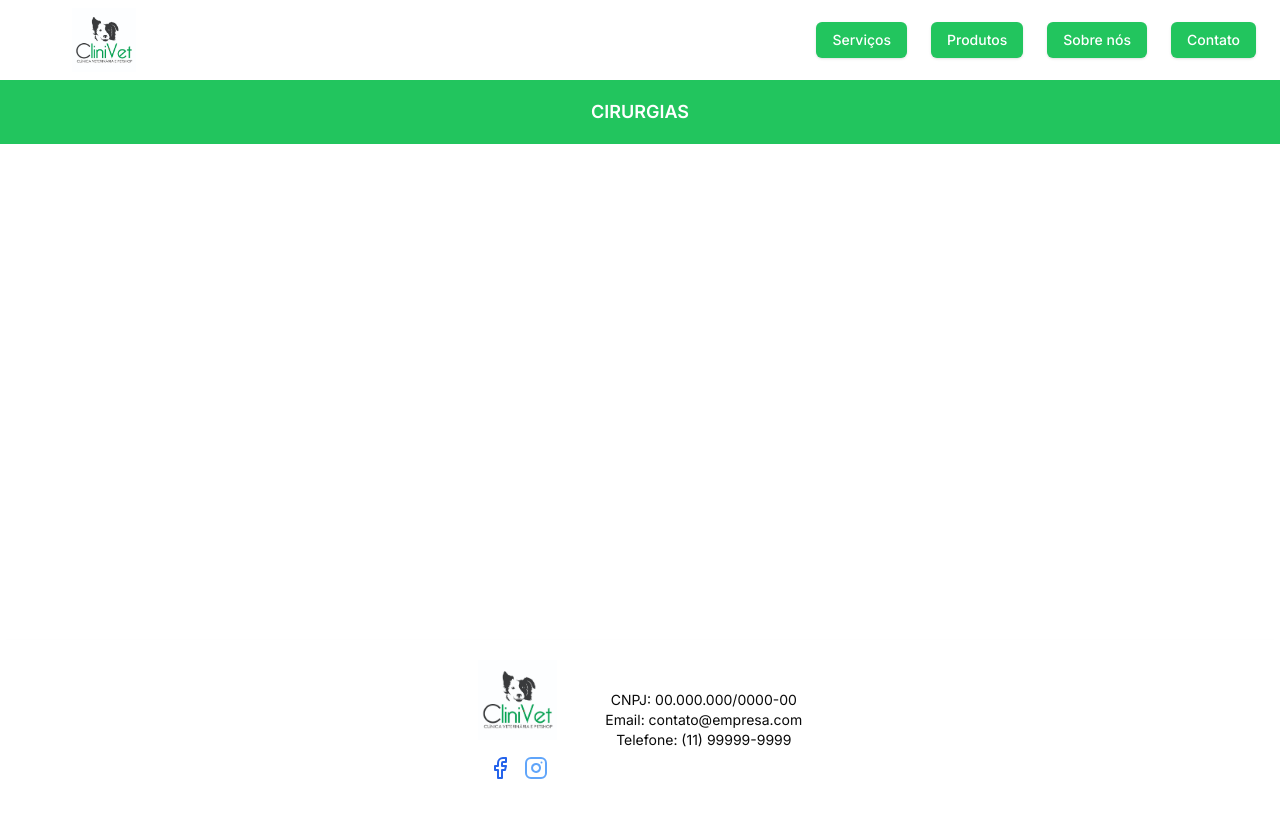
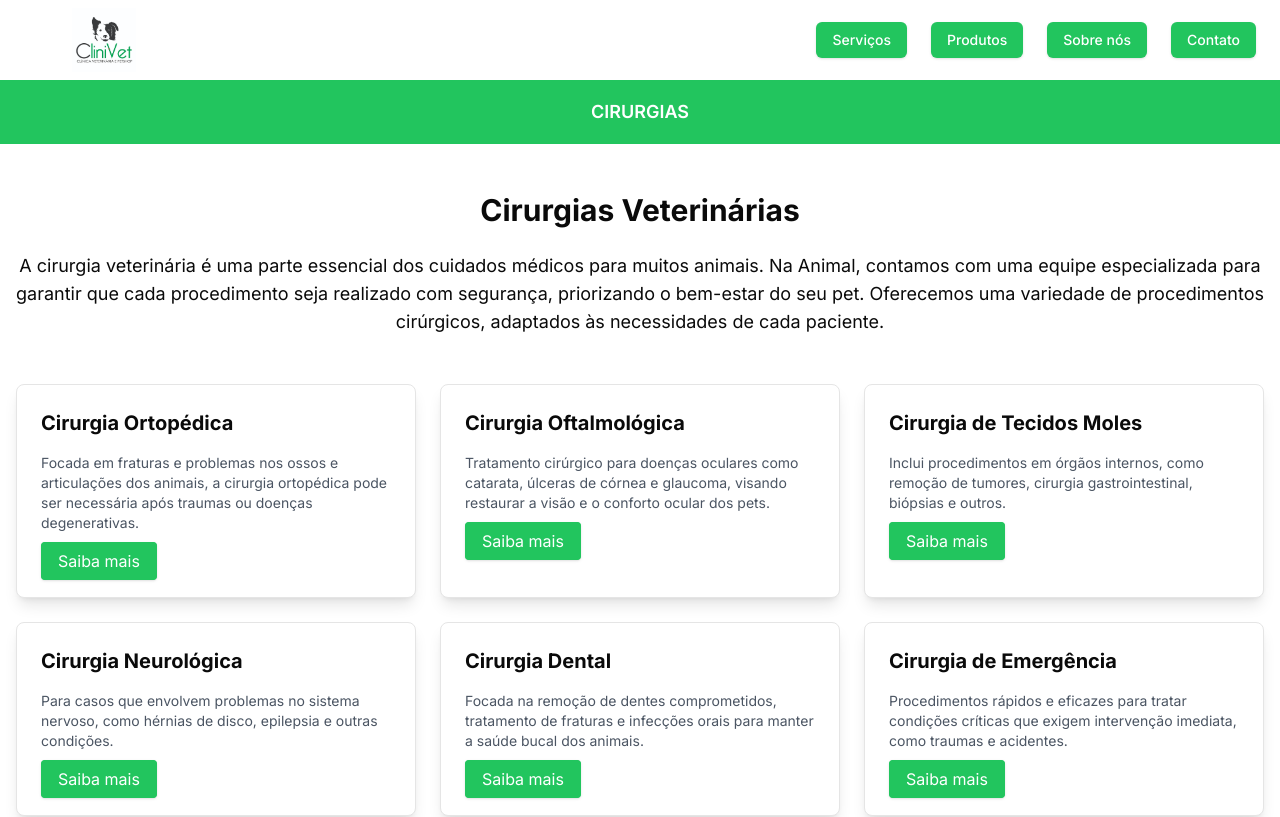
Before and after one commit to Nicolasmoss92/clini-vet, a Next.js app: page /surgery in a window 1280 px wide. Shown: the top 817 px of the page. Built offline with nearby package versions, Linux system fonts and the light colour scheme.

Commit message:
feat: surgery page

```diff
--- a/src/app/surgery/page.tsx
+++ b/src/app/surgery/page.tsx
@@ -11,6 +11,114 @@ export default function Home() {
             {/* Corpo principal (carrossel e texto) */}
             <main className="flex-grow flex flex-col items-center p-0 w-full">
                 <SubHeader />
+                <div className="container mx-auto px-4 py-12">
+                    {/* Seção de Introdução */}
+                    <section className="mb-12 text-center">
+                        <h1 className="text-3xl font-bold mb-6">Cirurgias Veterinárias</h1>
+                        <p className="text-lg">
+                            A cirurgia veterinária é uma parte essencial dos cuidados médicos
+                            para muitos animais. Na Animal, contamos com uma equipe especializada
+                            para garantir que cada procedimento seja realizado com segurança,
+                            priorizando o bem-estar do seu pet. Oferecemos uma variedade de
+                            procedimentos cirúrgicos, adaptados às necessidades de cada paciente.
+                        </p>
+                    </section>
+
+                    {/* Cards de Tipos de Cirurgias */}
+                    <section className="grid grid-cols-1 sm:grid-cols-2 lg:grid-cols-3 gap-6">
+                        {/* Card 1 */}
+                        <div className="bg-white border rounded-lg shadow-lg p-6">
+                            <h2 className="text-xl font-bold mb-4">Cirurgia Ortopédica</h2>
+                            <p className="text-sm text-gray-600 mb-4">
+                                Focada em fraturas e problemas nos ossos e articulações dos animais,
+                                a cirurgia ortopédica pode ser necessária após traumas ou doenças
+                                degenerativas.
+                            </p>
+                            <a
+                                href="#"
+                                className="bg-green-500 text-white hover:bg-white hover:text-green-500 border border-green-500 py-2 px-4 rounded shadow transition"
+                            >
+                                Saiba mais
+                            </a>
+                        </div>
+
+                        {/* Card 2 */}
+                        <div className="bg-white border rounded-lg shadow-lg p-6">
+                            <h2 className="text-xl font-bold mb-4">Cirurgia Oftalmológica</h2>
+                            <p className="text-sm text-gray-600 mb-4">
+                                Tratamento cirúrgico para doenças oculares como catarata, úlceras de
+                                córnea e glaucoma, visando restaurar a visão e o conforto ocular
+                                dos pets.
+                            </p>
+                            <a
+                                href="#"
+                                className="bg-green-500 text-white hover:bg-white hover:text-green-500 border border-green-500 py-2 px-4 rounded shadow transition"
+                            >
+                                Saiba mais
+                            </a>
+                        </div>
+
+                        {/* Card 3 */}
+                        <div className="bg-white border rounded-lg shadow-lg p-6">
+                            <h2 className="text-xl font-bold mb-4">Cirurgia de Tecidos Moles</h2>
+                            <p className="text-sm text-gray-600 mb-4">
+                                Inclui procedimentos em órgãos internos, como remoção de tumores,
+                                cirurgia gastrointestinal, biópsias e outros.
+                            </p>
+                            <a
+                                href="#"
+                                className="bg-green-500 text-white hover:bg-white hover:text-green-500 border border-green-500 py-2 px-4 rounded shadow transition"
+                            >
+                                Saiba mais
+                            </a>
+                        </div>
+
+                        {/* Card 4 */}
+                        <div className="bg-white border rounded-lg shadow-lg p-6">
+                            <h2 className="text-xl font-bold mb-4">Cirurgia Neurológica</h2>
+                            <p className="text-sm text-gray-600 mb-4">
+                                Para casos que envolvem problemas no sistema nervoso, como hérnias
+                                de disco, epilepsia e outras condições.
+                            </p>
+                            <a
+                                href="#"
+                                className="bg-green-500 text-white hover:bg-white hover:text-green-500 border border-green-500 py-2 px-4 rounded shadow transition"
+                            >
+                                Saiba mais
+                            </a>
+                        </div>
+
+                        {/* Card 5 */}
+                        <div className="bg-white border rounded-lg shadow-lg p-6">
+                            <h2 className="text-xl font-bold mb-4">Cirurgia Dental</h2>
+                            <p className="text-sm text-gray-600 mb-4">
+                                Focada na remoção de dentes comprometidos, tratamento de fraturas e
+                                infecções orais para manter a saúde bucal dos animais.
+                            </p>
+                            <a
+                                href="#"
+                                className="bg-green-500 text-white hover:bg-white hover:text-green-500 border border-green-500 py-2 px-4 rounded shadow transition"
+                            >
+                                Saiba mais
+                            </a>
+                        </div>
+
+                        {/* Card 6 */}
+                        <div className="bg-white border rounded-lg shadow-lg p-6">
+                            <h2 className="text-xl font-bold mb-4">Cirurgia de Emergência</h2>
+                            <p className="text-sm text-gray-600 mb-4">
+                                Procedimentos rápidos e eficazes para tratar condições críticas que
+                                exigem intervenção imediata, como traumas e acidentes.
+                            </p>
+                            <a
+                                href="#"
+                                className="bg-green-500 text-white hover:bg-white hover:text-green-500 border border-green-500 py-2 px-4 rounded shadow transition"
+                            >
+                                Saiba mais
+                            </a>
+                        </div>
+                    </section>
+                </div>
             </main>
 
             {/* Rodapé */}
```
